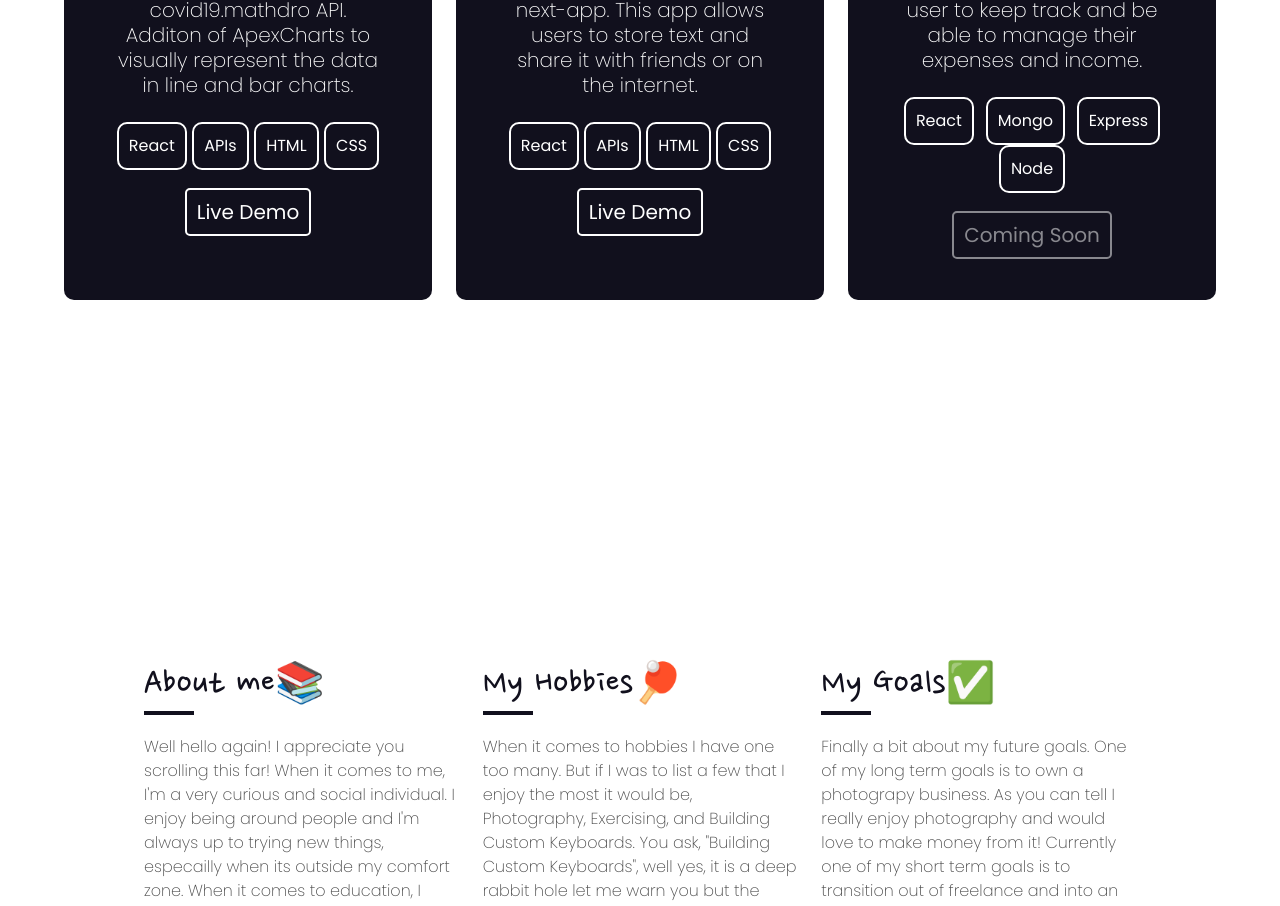
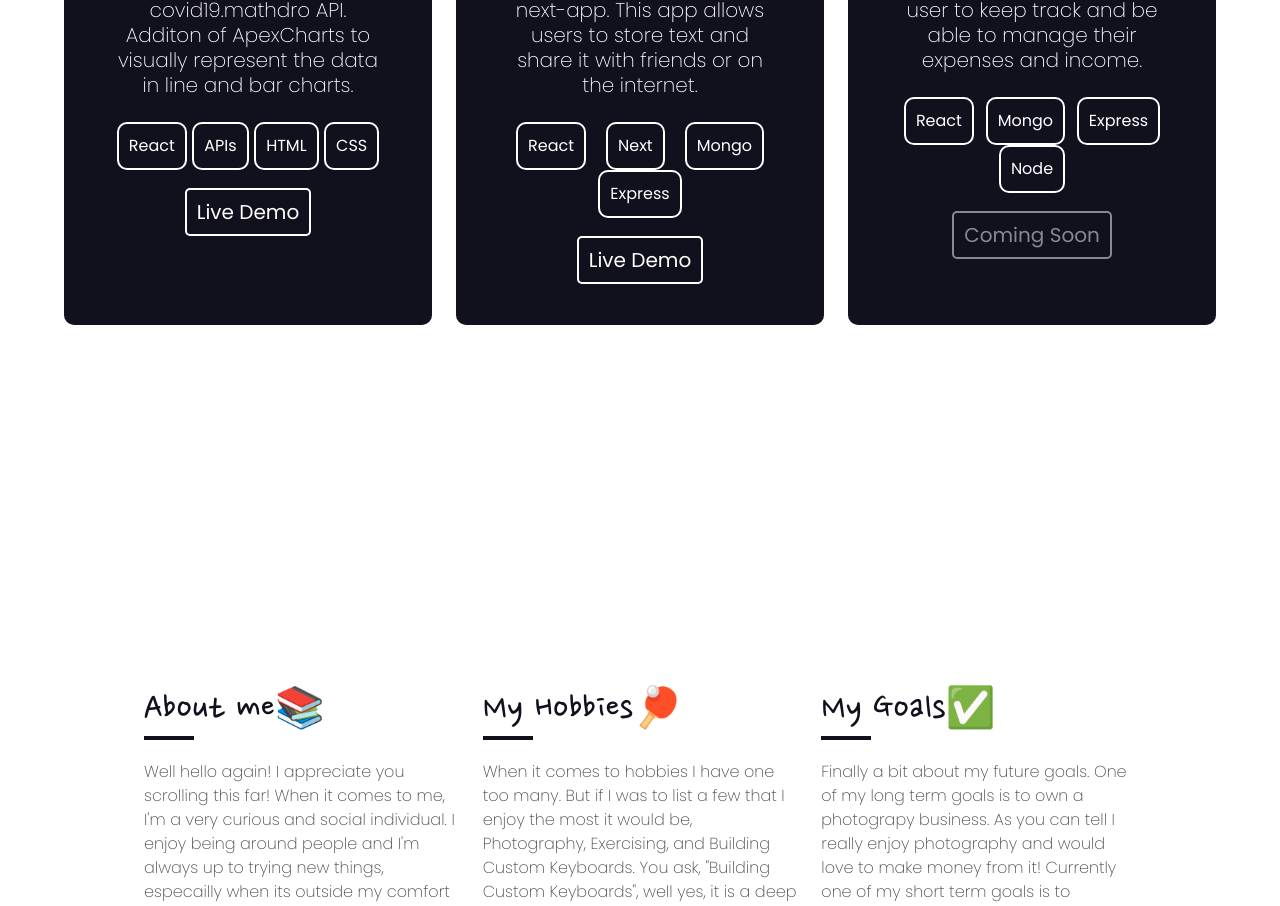
Before and after one commit to rafeym/portfolio-v2, a React (Create React App) app: page / in a window 1280 px wide. Shown: the part 1121-2027 px from the top of the page. Built offline with nearby package versions, Linux system fonts and the light colour scheme.

Commit message:
Link-bucket tech section refactored

```diff
--- a/src/components/Projects/Project.js
+++ b/src/components/Projects/Project.js
@@ -49,9 +49,9 @@ const Project = () => {
                     </p>
                     <ul className='tech-icons'>
                       <li>React</li>
-                      <li>APIs</li>
-                      <li>HTML</li>
-                      <li>CSS</li>
+                      <li>Next</li>
+                      <li>Mongo</li>
+                      <li>Express</li>
                     </ul>
                     <a
                       href='https://link-bucket-af5wxq2gq-rafeym.vercel.app/'
```
